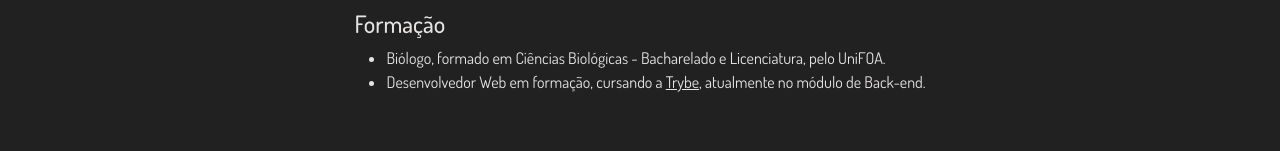
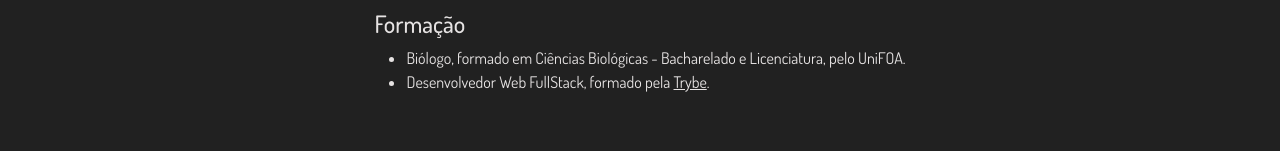
Before and after one commit to IagoPFerreira/portfolio-react, a React (Create React App) app: page / in a window 1280 px wide. Shown: the part 176-327 px from the top of the page. Built offline with nearby package versions, Linux system fonts and the light colour scheme; the HTML template or start-up script is replaced by a standard one.

Commit message:
Atualizando a formação na Trybe no componente About.jsx

```diff
--- a/src/sections/About.jsx
+++ b/src/sections/About.jsx
@@ -12,7 +12,7 @@ function About() {
             Biólogo, formado em Ciências Biológicas - Bacharelado e Licenciatura, pelo UniFOA.
           </li>
           <li>
-            Desenvolvedor Web em formação, cursando a
+            Desenvolvedor Web FullStack, formado pela
             {' '}
             <a
               href="https://www.betrybe.com/"
@@ -22,7 +22,7 @@ function About() {
             >
               Trybe
             </a>
-            , atualmente no módulo de Back-end.
+            .
 
           </li>
         </ul>
```
